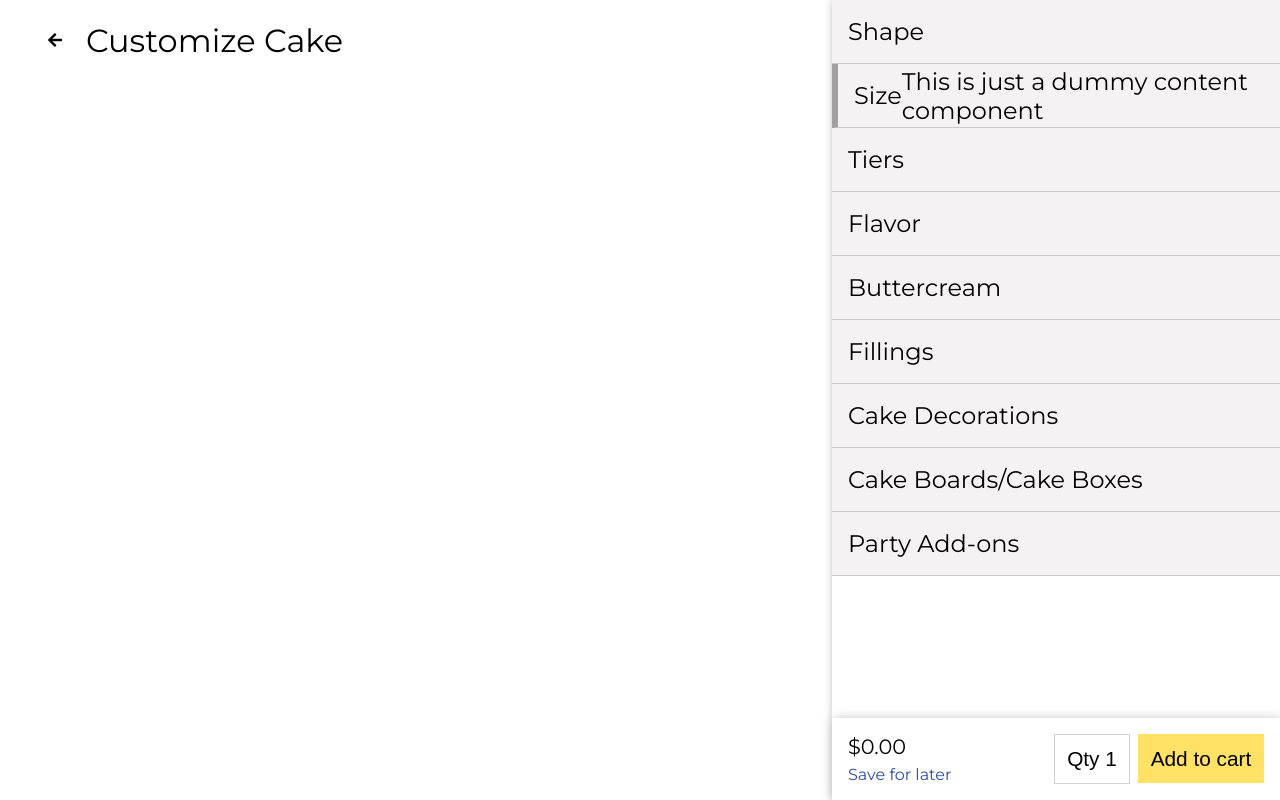
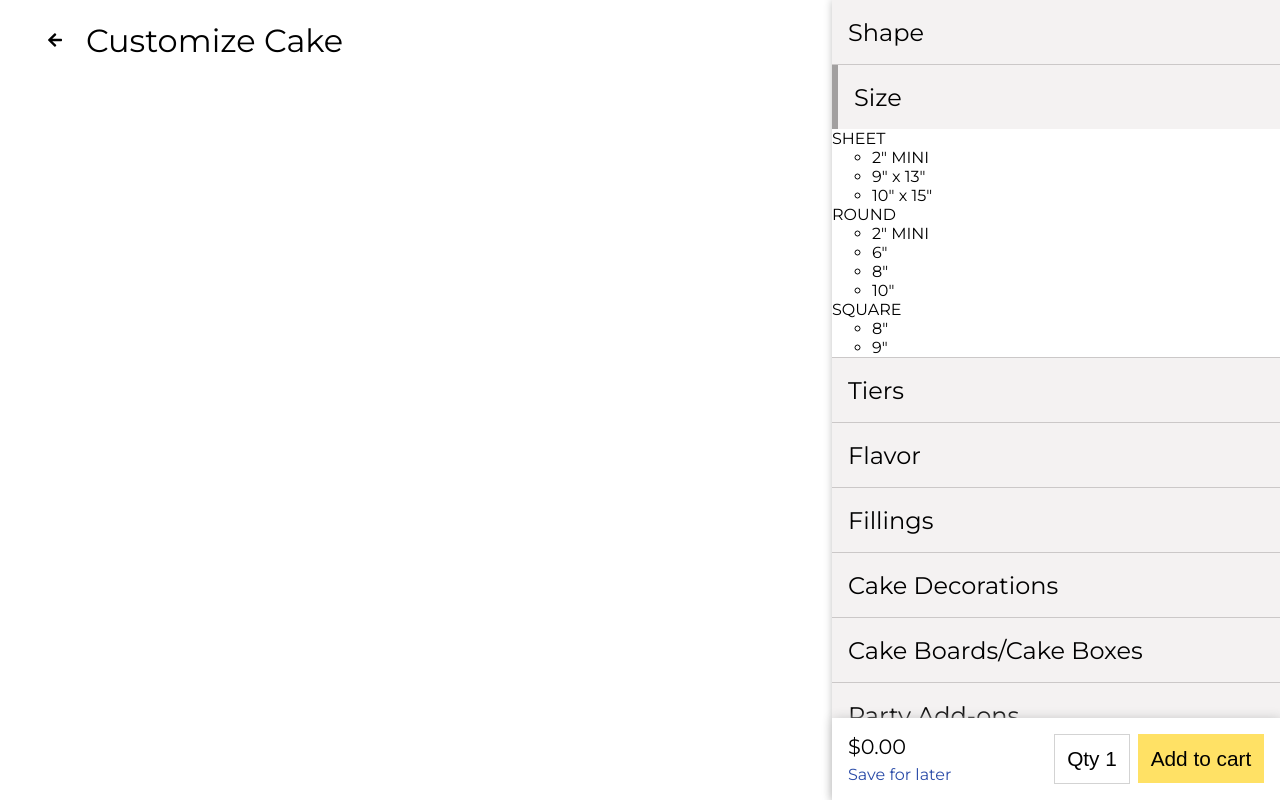
Before and after one commit to teyaleoni/teyas-bakery, a React (Create React App) app: page / in a window 1280 px wide. Both pictures are taken after a click on the item "Size". Built offline with nearby package versions, Linux system fonts and the light colour scheme.

Commit message:
Add stuff

```diff
--- a/src/Accordion.css
+++ b/src/Accordion.css
@@ -2,22 +2,29 @@
   overflow-y: scroll;
   margin: 0;
   padding: 0;
-  background-color: #f4f2f2;
 }
 
 .category {
   border-bottom: 1px solid #cbc8c8;
+
+  list-style-type: none;
+
+  display: flex;
+  flex-direction: column;
+}
+
+.category.active .title {
+  border-left: 0.4rem solid #a2a0a0;
+}
+
+.title {
   height: 4rem;
-  list-style-type: none;
   padding: 0.5rem;
   padding-left: 1rem;
+  font-size: 1.5em;
+  background-color: #f4f2f2;
   display: flex;
   align-items: center;
-  font-size: 1.5em;
-}
-
-.category.active {
-  border-left: 0.4rem solid #a2a0a0;
 }
 
 .show {
--- a/src/Accordion.js
+++ b/src/Accordion.js
@@ -2,19 +2,66 @@ import React, { useState } from "react";
 import "./Accordion.css";
 
 function ShapeContent() {
-  return <p>Shape!</p>;
+  return (
+    <div>
+      <button>Sheet</button>
+      <button>Round</button>
+      <button>Square</button>
+    </div>
+  );
 }
-const Dummy = () => <div>This is just a dummy content component</div>;
+
+function SizeContent() {
+  return (
+    <div>
+      <div>
+        SHEET
+        <ul>
+          <li>2" MINI</li>
+          <li>9" x 13"</li>
+          <li>10" x 15"</li>
+        </ul>
+      </div>
+      <div>
+        ROUND
+        <ul>
+          <li>2" MINI</li>
+          <li>6"</li>
+          <li>8"</li>
+          <li>10"</li>
+        </ul>
+      </div>
+      <div>
+        SQUARE
+        <ul>
+          <li>8"</li>
+          <li>9"</li>
+        </ul>
+      </div>
+    </div>
+  );
+}
+
+function TiersContent() {
+  return (
+    <div>
+      <ul>
+        <li>YES</li>
+        <li>NO</li>
+      </ul>
+    </div>
+  );
+}
+const Dummy = () => <div>Hello</div>;
 
 function Accordion() {
   const [activeIndex, setActiveIndex] = useState(0);
 
   const categories = [
     { title: "Shape", Content: ShapeContent },
-    { title: "Size", Content: Dummy },
-    { title: "Tiers", Content: Dummy },
+    { title: "Size", Content: SizeContent },
+    { title: "Tiers", Content: TiersContent },
     { title: "Flavor", Content: Dummy },
-    { title: "Buttercream", Content: Dummy },
     { title: "Fillings", Content: Dummy },
     { title: "Cake Decorations", Content: Dummy },
     { title: "Cake Boards/Cake Boxes", Content: Dummy },
@@ -29,8 +76,9 @@ function Accordion() {
           onClick={() => {
             setActiveIndex(index);
           }}
+          key={index}
         >
-          {title}
+          <div className="title">{title}</div>
           <div className={index === activeIndex ? "show" : "hide"}>
             <Content />
           </div>
```
